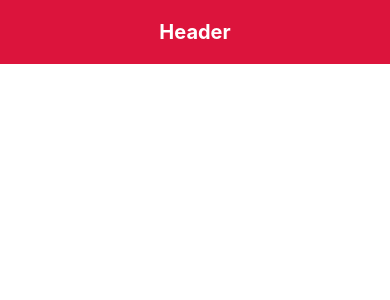
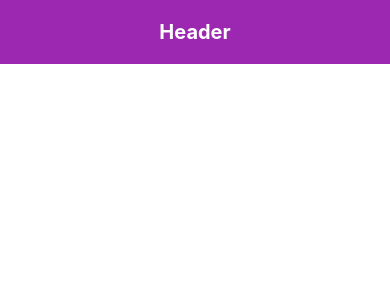
Before and after one commit to chaerulumam/gusnando-reactnative, a React Native app: screen / in a window 390 px wide. Shown: the top 300 px of the page. Built offline with nearby package versions, Linux system fonts and the light colour scheme.

Commit message:
create simply statusbar in react-native

```diff
--- a/App.js
+++ b/App.js
@@ -1,5 +1,5 @@
 import React, {Component} from 'react';
-import {View, Text} from 'react-native';
+import {View, Text, StatusBar} from 'react-native';
 
 class App extends Component {
   constructor(props) {
@@ -10,9 +10,10 @@ class App extends Component {
   render() {
     return (
       <View style={{flex: 1}}>
+        <StatusBar barStyle="dark-content" backgroundColor="#7b1fa2" />
         <View
           style={{
-            backgroundColor: 'crimson',
+            backgroundColor: '#9c27b0',
             paddingVertical: 20,
             justifyContent: 'center',
             alignItems: 'center',
```
